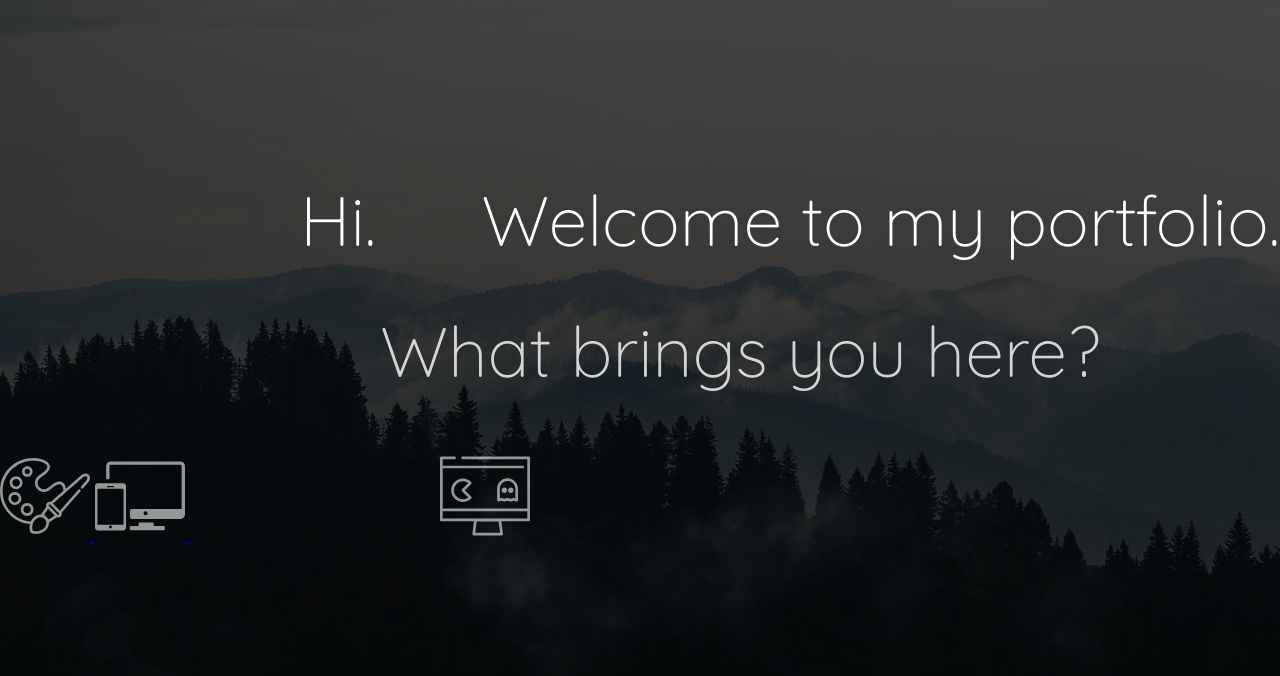
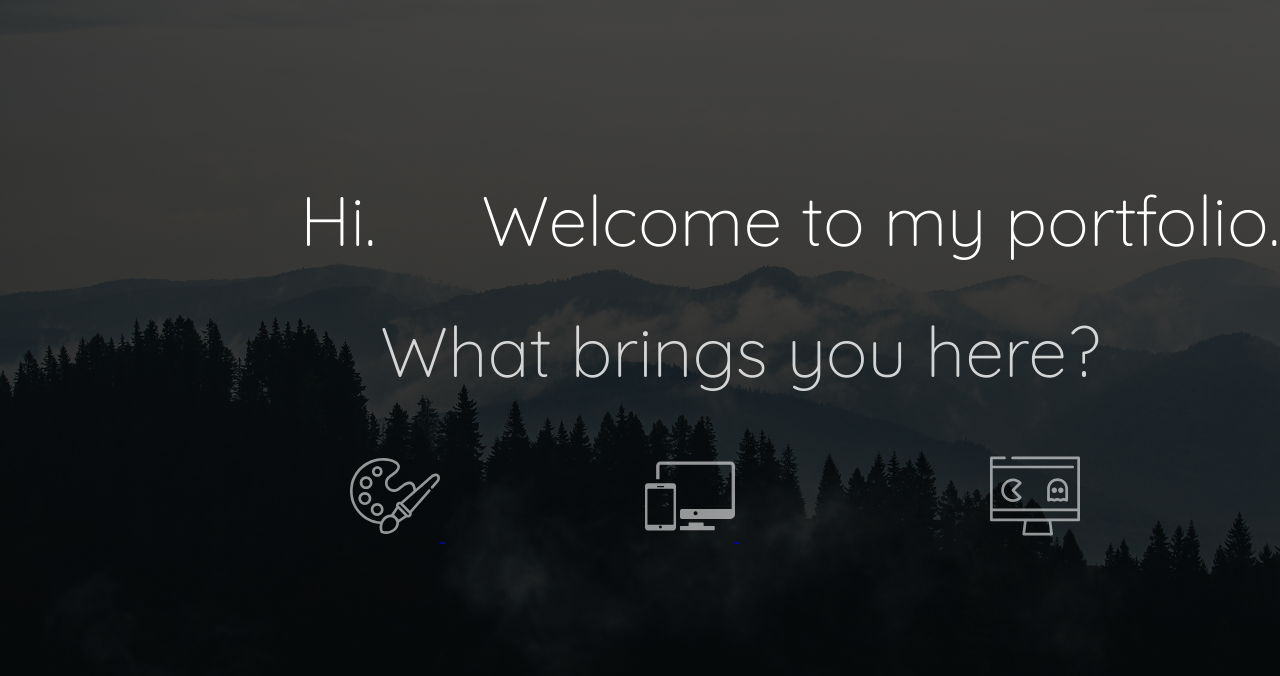
Before and after one commit to Polcat000/demo-website, a plain HTML site: page index.html in a window 1280 px wide. Drawn offline with Linux system fonts and the light colour scheme.

Commit message:
Update style.css

```diff
--- a/resources/css/style.css
+++ b/resources/css/style.css
@@ -146,12 +146,12 @@ to{opacity:1}
 
 }
 #art{
-    /*margin-left: 350px;*/
+    margin-left: 350px;
     text-decoration: none;
 
 }
 #web-design{
-    /*margin-left: 200px;*/
+    margin-left: 200px;
     text-decoration: none;
 
 }
```
